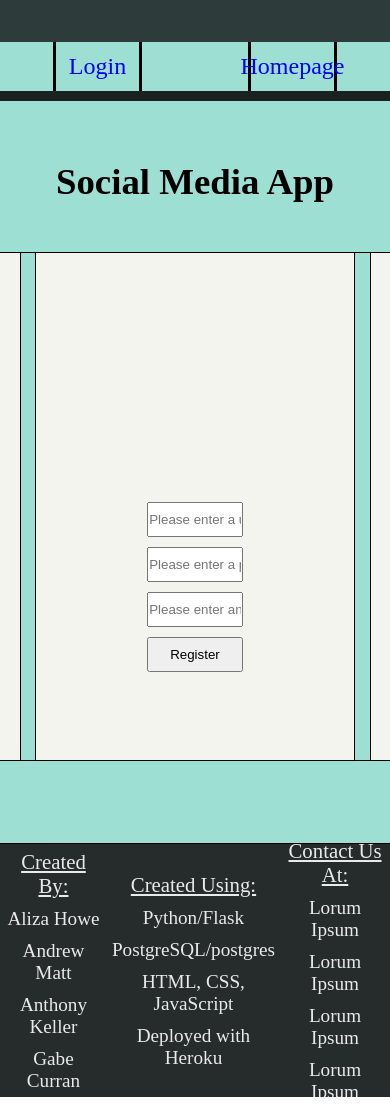
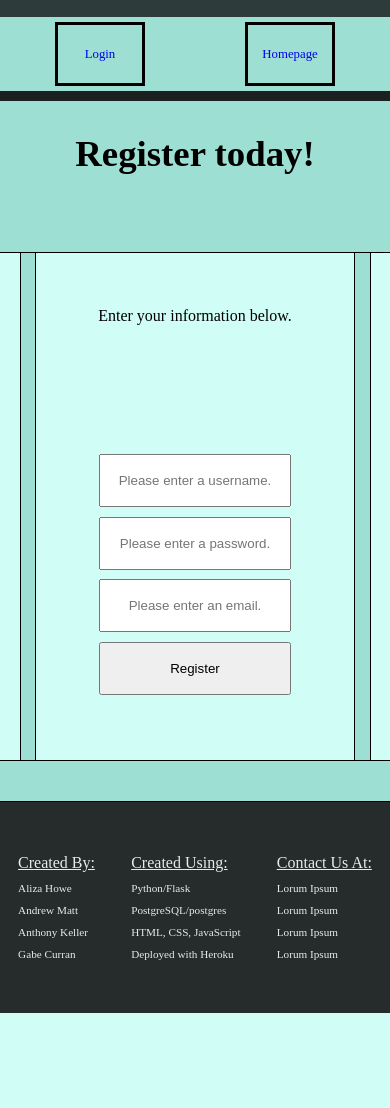
Before and after one commit to andrewM202/social-media-app, a Flask app: page /register in a window 390 px wide. After the commit the page ends 1013 px from the top, so only its background shows below. Run offline with Flask 2, Linux system fonts and the light colour scheme; parts of the project's set-up code (start-up, migrations or seed data) failed here and were passed over; some libraries are stand-ins or nearby versions.

Commit message:
Basic styling for mobile registration.html

```diff
--- a/static/css/styles.css
+++ b/static/css/styles.css
@@ -5,6 +5,9 @@
 }
 
 header {
+    display: flex;
+    flex-direction: column;
+    align-content: space-around;
     height: 30vh;
     width: 100vw;
     background: #9ddfd3;
@@ -16,7 +19,7 @@ header h1 {
     width: 100vw;
     background: #9ddfd3;
     text-align: center;
-    margin-top: 7vh;
+    /*margin-top: 7vh;*/
     font-size: 2.3em;
 }
 
@@ -34,27 +37,24 @@ header .black-bar {
 }
 
 header nav {
-    height: 7vh;
+    height: 10vh;
     width: 100vw;
     background: #9ddfd3;
     border-bottom: 10px solid #1b2021;
     display: flex;
     justify-content: space-around;
+    padding: 5px;
 }
 
 header nav a {
     text-decoration: none;
-}
-
-header nav div {
     height: 100%;
     width: 23vw;
     display: flex;
     justify-content: center;
     align-items: center;
     font-size: 1.5em;
-    border-right: 3px solid black;
-    border-left: 3px solid black;
+    border: 3px solid black;
     cursor: pointer;
 }
 
@@ -62,7 +62,7 @@ main {
     height: auto;
     min-height: 60vh;
     width: 100vw;
-    background: #f3f4ed;
+    background: #D0FEF6;
     display: flex;
     flex-direction: column;
     align-items: center;
@@ -130,12 +130,13 @@ main .blue-stripe {
     height: 100%;
     display: flex;
     flex-direction: column;
+    background-color: #D0FEF6;
 }
 
-.register-info,
-.login-info {
+.register-info/*,
+.login-info*/ {
     height: 30%;
-    width: 100%;
+    width: 80%;
     background: #;
     display: flex;
     flex-direction: column;
@@ -202,12 +203,88 @@ footer .contact-information div {
 footer .contact-information div p:first-child {
     text-decoration: underline;
     font-size: 1.3em;
+    text-align: left;
 }
 
 footer .contact-information div p {
     padding: 5px;
     font-size: 1.2em;
     opacity: 90%;
+    text-align: left;
 }
 
 /* Above is footer CSS */
+
+
+/* Mobile design for registration page. */
+@media only screen and (max-width: 400px) {
+
+    body {
+        width: 100vw;
+    }
+
+    header {
+        /* keeping this here for now (in case I want to change it later) */
+    }
+
+    header .black-bar {
+        height: 2vh;
+        width: 100vw;
+        background: #1b2021;
+        opacity: 85%;
+    }
+
+    header h1 {
+        display: flex;
+        justify-content: center;
+        align-items: center;
+        margin-top: 8%;
+        background: #9ddfd3;
+    }
+
+    header nav a {
+        font-size: 0.8em;
+    }
+
+    div.wrap {
+        justify-content: space-around;
+        align-items: center;
+    }
+
+    div.wrap form input {
+        width: 60%;
+        height: 15%;
+    }
+
+    div.register-info {
+        height: 20%;
+    }
+
+    footer {
+        height: 30vh;
+    }
+
+    footer .light-blue-panel {
+        height: 5vh;
+        width: 100vw;
+        background: #9ddfd3;
+        border-top: 1px solid black;
+        border-bottom: 1px solid black;
+    }
+
+    footer .contact-information {
+        height: 25vh;
+    }
+
+    footer .contact-information div p {
+        font-size: 0.7em;
+        opacity: 90%;
+    }
+
+    footer .contact-information div p:first-child {
+        text-decoration: underline;
+        font-size: 1em;
+    }
+
+
+}
--- a/templates/register.html
+++ b/templates/register.html
@@ -8,25 +8,26 @@
 <header>
     <div class="black-bar"></div>
     <nav>
-        <!-- If the user is not logged in, then display the login buttton -->
+        <!-- If the user is not logged in, then display the login button -->
         {% if not loggedin %}
-            <a href=/login><div><p>Login</p></div></a>
+            <a href=/login>Login</a>
         {% endif %}
 
-        <a href=/><div><p>Homepage</p></div></a>
+        <a href=/>Homepage</a>
 
         <!-- If the user is logged in, display the logout button -->
         {% if loggedin %}
             <a href=/logout><div><p>Logout</p></div></a>
         {% endif %}
     </nav>
-    <h1>Social Media App</h1>
+    <h1>Register today!</h1>
 </header>
 <main>
     <section class="registration">
         <div class="blue-stripe"></div>
         <div class="wrap">
             <div class="register-info">
+                Enter your information below.
                 {% if error %}
                     <h2>{{ error }}</h2>
                 {% endif %}
```
